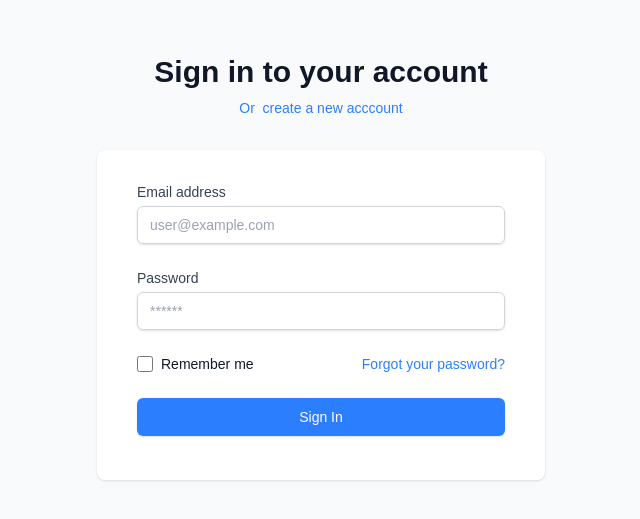
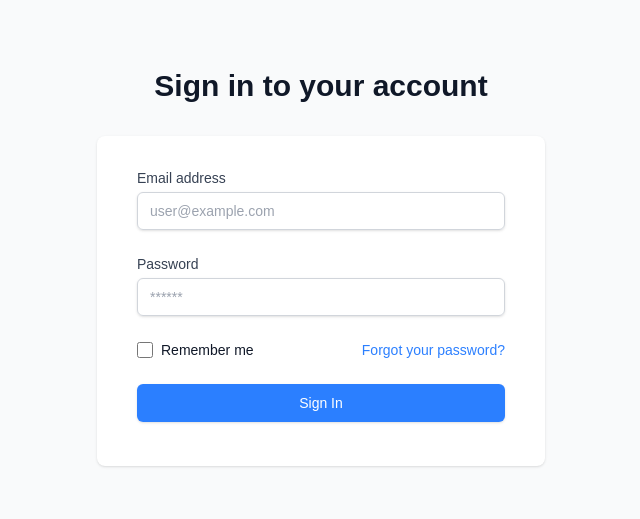
Before and after one commit to sipupcoffeemalvar-jpg/SipUpCoffeeMalvar, a Next.js app: page /login in a window 1280 px wide. Shown: the part 145-664 px from the top of the page, without its empty margins (319-959 px from the left). Built offline with nearby package versions, Linux system fonts and the light colour scheme.

Commit message:
remove register link

```diff
--- a/app/login/page.tsx
+++ b/app/login/page.tsx
@@ -12,7 +12,7 @@ const LoginPage = () => {
                 <h2 className="mt-6 text-center text-3xl leading-9 font-extrabold text-gray-900">
                     Sign in to your account
                 </h2>
-                <p className="mt-2 text-center text-sm leading-5 text-blue-500 max-w">
+                <p className="mt-2 text-center text-sm leading-5 text-blue-500 max-w hidden">
                     Or
 
                     <Link
```
